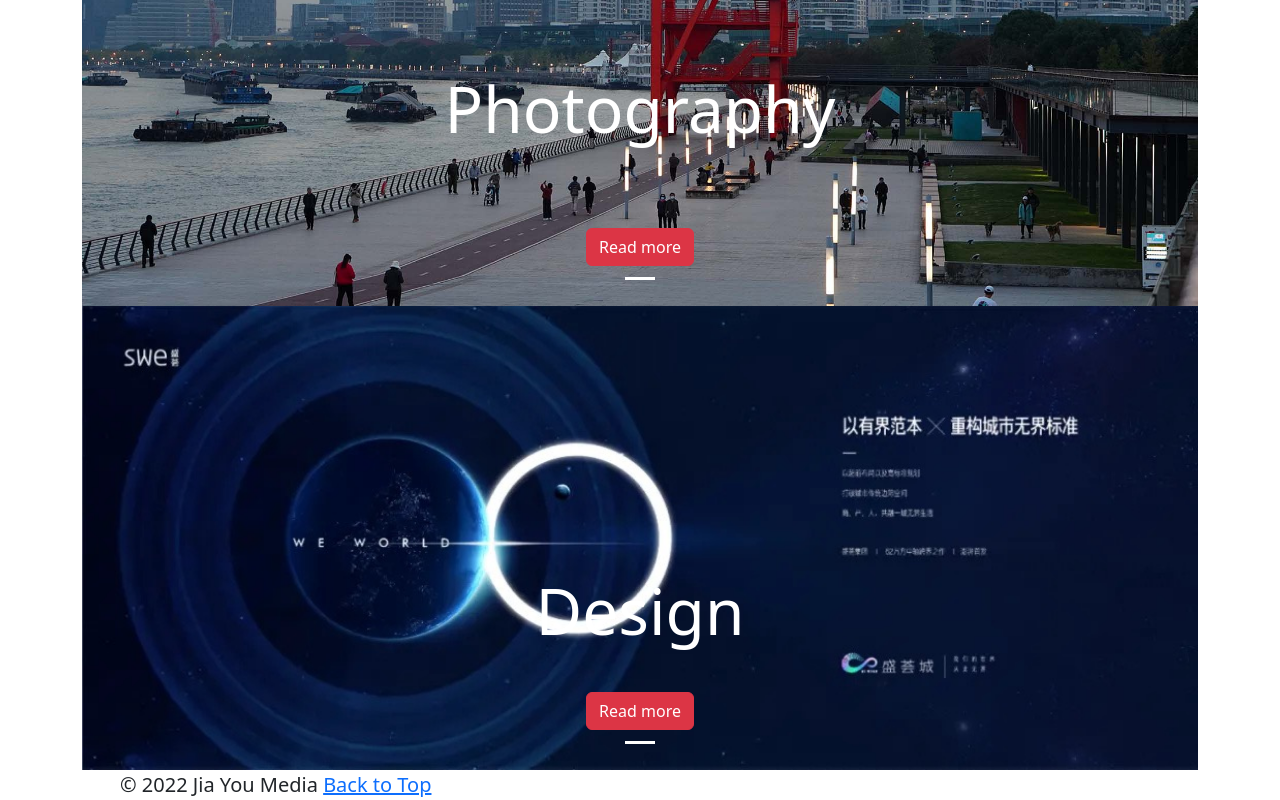
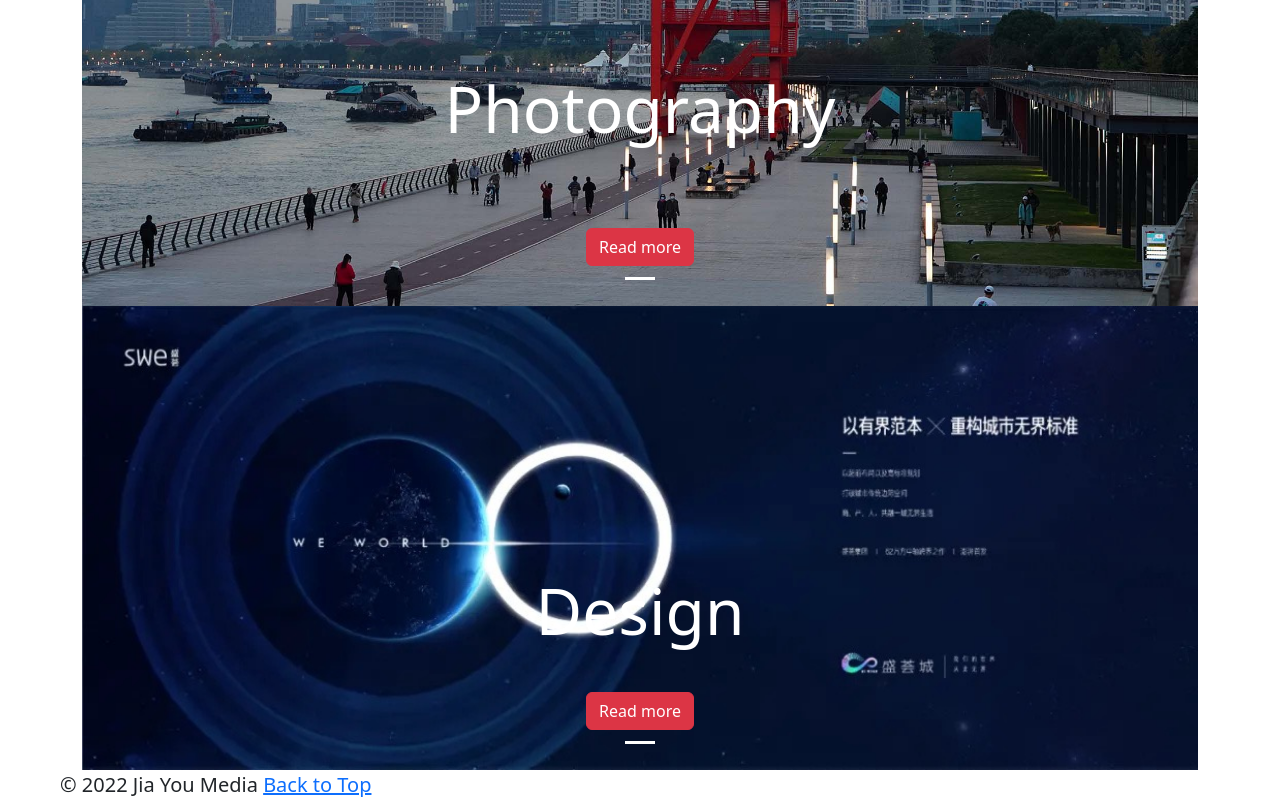
Before and after one commit to you00019/portfolio, a plain HTML site: page portfolio.html in a window 1280 px wide. Shown: the part 1343-2143 px from the top of the page. Drawn offline with nearby package versions, Linux system fonts and the light colour scheme.

Commit message:
make footer margin changes

```diff
--- a/css/portfolio.css
+++ b/css/portfolio.css
@@ -98,6 +98,6 @@ h2{
 }
 
 footer {
-   margin-left:120px;
+   margin-left:60px;
    font-size: 20px;
 }
```
